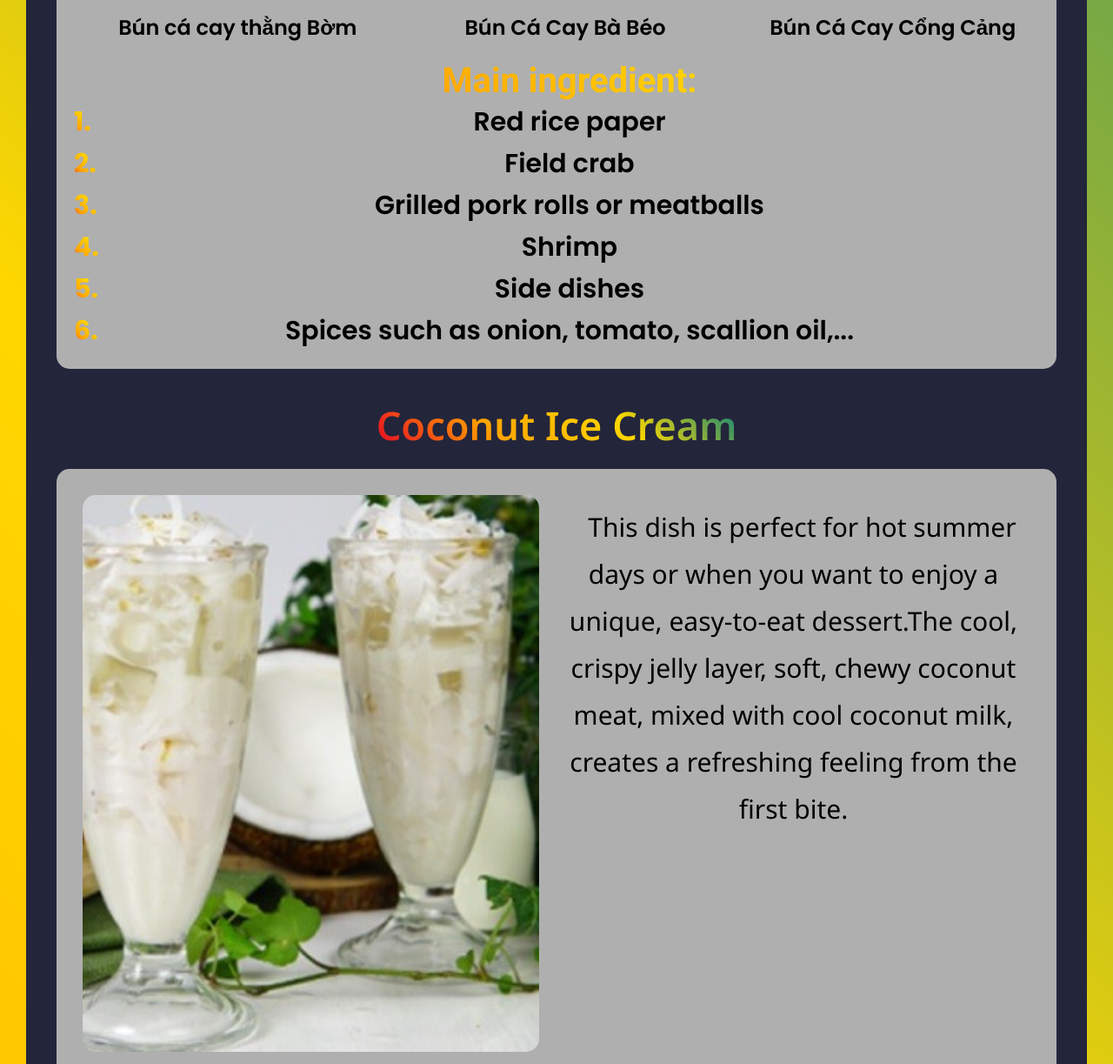
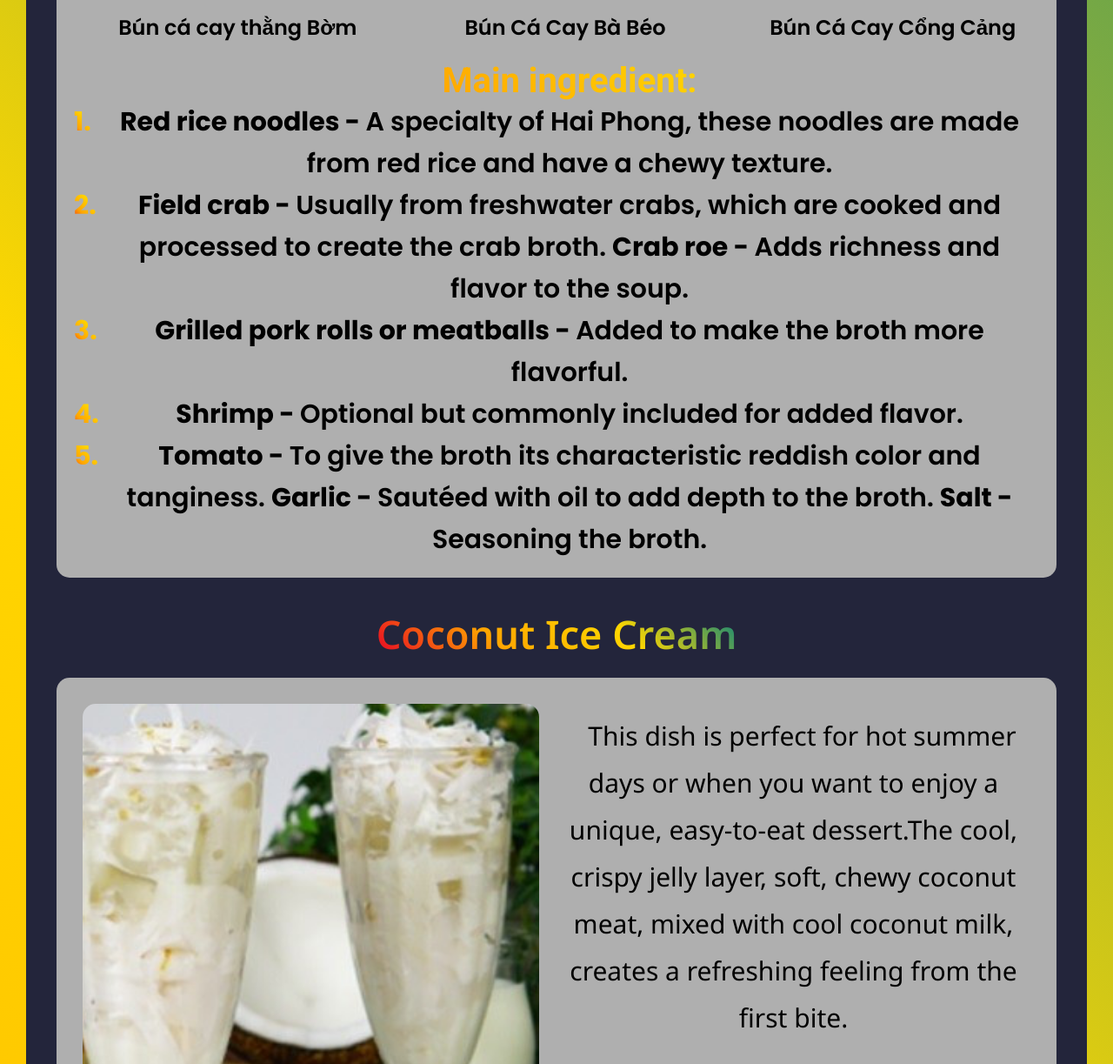
Before and after one commit to donguyenphu/Hai_Phong_Culture_Website, a PHP site: page /cuisine.php in a window 1280 px wide. Shown: the part 2207-3430 px from the top of the page at 87% size. Run offline with PHP 8.4, Linux system fonts and the light colour scheme.

Commit message:
update Cuisine Information

```diff
--- a/cuisine.php
+++ b/cuisine.php
@@ -1,3 +1,8 @@
+<?php
+    require_once './data/cuisinesInfo.php';
+    $htmlCuisines = '';
+
+?>
 <!DOCTYPE html>
 <html lang="en">
 <head>
@@ -18,7 +23,7 @@
                     Crab noodle soup
                 </a>
             </div>
-            <div class="CrabNoodleSoupWrapper">
+            <div class="descriptionCuisinesWrapper">
                 <div class="imageAndContentCuisineWrapper">
                     <div class="imgCNSwrapper">
                         <img src="./image/CrabNoodleSoup.jpg" class="imgCNSmain">
@@ -63,22 +68,22 @@
                     </div>
                     <ul class="detailIngredientWrapper">
                         <li class="detailIngredientMain">
-                            Red rice paper
+                            <strong>Red rice noodles - </strong>A specialty of Hai Phong, these noodles are made from red rice and have a chewy texture.
                         </li>
                         <li class="detailIngredientMain">
-                            Field crab
+                            <strong>Field crab - </strong>Usually from freshwater crabs, which are cooked and processed to create the crab broth.
+                            <strong>Crab roe - </strong>Adds richness and flavor to the soup.
                         </li>
                         <li class="detailIngredientMain">
-                            Grilled pork rolls or meatballs
+                            <strong>Grilled pork rolls or meatballs - </strong>Added to make the broth more flavorful.
                         </li>
                         <li class="detailIngredientMain">
-                            Shrimp
+                            <strong>Shrimp - </strong>Optional but commonly included for added flavor.
                         </li>
                         <li class="detailIngredientMain">
-                            Side dishes
-                        </li>
-                        <li class="detailIngredientMain">
-                            Spices such as onion, tomato, scallion oil,...
+                            <strong>Tomato - </strong>To give the broth its characteristic reddish color and tanginess.
+                            <strong>Garlic  - </strong>Sautéed with oil to add depth to the broth.
+                            <strong>Salt - </strong>Seasoning the broth.
                         </li>
                     </ul>
                 </div>
@@ -88,7 +93,7 @@
                     Coconut Ice Cream
                 </a>
             </div>
-            <div class="CoconutIceCreamWrapper">
+            <div class="descriptionCuisinesWrapper">
                 <div class="imageAndContentCuisineWrapper">
                     <div class="imageAndContentCuisineWrapper">
                         <div class="imgCNSwrapper">
@@ -184,7 +189,7 @@
                     Spicy bread
                 </a>
             </div>
-            <div class="SpicyBreadWrapper">
+            <div class="descriptionCuisinesWrapper">
                 <div class="imageAndContentCuisineWrapper">
                     <div class="imgCNSwrapper">
                         <img src="./image/Banh_my_que.jpg" class="imgCNSmain">
@@ -266,7 +271,7 @@
                     Stir-fried fish price
                 </a>
             </div>
-            <div class="StirFriedFishPriceWrapper">
+            <div class="descriptionCuisinesWrapper">
                 <div class="imageAndContentCuisineWrapper">
                     <div class="imgCNSwrapper">
                         <img src="./image/giaBeXao.jpeg" class="imgCNSmain">
--- /dev/null
+++ b/data/cuisinesInfo.php
@@ -0,0 +1,89 @@
+<?php
+
+$dishesInformation = [
+    [
+        'title' => 'Crab noodle soup',
+        'linkTitle' => 'https://www.dienmayxanh.com/vao-bep/cach-nau-banh-da-cua-ngon-dung-chuan-vi-hai-phong-01617',
+        'mainImage' => './image/CrabNoodleSoup.jpg',
+        'description' => 'Hai Phong crab noodle soup brings a rich, fatty but not greasy feeling, combined with the fresh taste of raw vegetables, the soft chewiness of rice noodles and the strong taste of the sea from crab and shrimp. A memorable dish!',
+        'GoogleMapLocation' => [
+            [
+                'LocationName' => 'Bún cá cay thằng Bờm',
+                'Frame' => 'https://www.google.com/maps/embed?pb=!1m18!1m12!1m3!1d29816.26248046438!2d106.63760991083983!3d20.9109996!2m3!1f0!2f0!3f0!3m2!1i1024!2i768!4f13.1!3m3!1m2!1s0x314a7bdf2eb4a9c3%3A0xfe9ffcd7975fcf75!2zQsO6biBDw6EgQ2F5IFRo4bqxbmcgQuG7nW0!5e0!3m2!1svi!2s!4v1733576521908!5m2!1svi!2s'
+            ],
+            [
+                'LocationName' => 'Bún Cá Cay Bà Béo',
+                'Frame' => 'https://www.google.com/maps/embed?pb=!1m18!1m12!1m3!1d59632.16541502954!2d106.63271074308481!3d20.911903722449452!2m3!1f0!2f0!3f0!3m2!1i1024!2i768!4f13.1!3m3!1m2!1s0x314a7b9d0e04141b%3A0xbb5b8e4d8fdb6a35!2zQsO6biBDw6EgQ2F5IELDoCBCw6lv!5e0!3m2!1svi!2s!4v1733576624898!5m2!1svi!2s'
+            ],
+            [
+                'LocationName' => 'Bún Cá Cay Cổng Cảng',
+                'Frame' => 'https://www.google.com/maps/embed?pb=!1m18!1m12!1m3!1d3727.010215201154!2d106.67133587417362!3d20.91190868070834!2m3!1f0!2f0!3f0!3m2!1i1024!2i768!4f13.1!3m3!1m2!1s0x314a7b9db04c5223%3A0x93956b9366557399!2zQsO6biBDw6EgQ2F5IEPhu5VuZyBD4bqjbmcgxJDhurdjIFPhuqNuIEjhuqNpIFBow7JuZw!5e0!3m2!1svi!2s!4v1733576593298!5m2!1svi!2s'
+            ]
+        ],
+        'mainIngredients' => [
+            'Red rice paper', 'Field crab', 'Grilled pork rolls or meatballs', 'Shrimp', 'Spices such as onion, tomato, scallion oil,...'
+        ]
+    ],
+    [
+        'title' => 'Coconut Ice Cream',
+        'linkTitle' => 'https://vnexpress.net/doi-song-cooking-che-dua-dam-hai-phong-4600276.html',
+        'mainImage' => './image/CoconutIceCream.jpg',
+        'description' => 'This dish is perfect for hot summer days or when you want to enjoy a unique, easy-to-eat dessert.The cool, crispy jelly layer, soft, chewy coconut meat, mixed with cool coconut milk, creates a refreshing feeling from the first bite.',
+        'GoogleMapLocation' => [
+            [
+                'LocationName' => 'Dừa dầm Hiền Béo',
+                'Frame' => 'https://www.google.com/maps/embed?pb=!1m18!1m12!1m3!1d3728.645685832622!2d106.68879727417136!3d20.846009380757973!2m3!1f0!2f0!3f0!3m2!1i1024!2i768!4f13.1!3m3!1m2!1s0x314a7b30df1e4d97%3A0xd306586f1081e48!2zROG7qkEgROG6pk0gSEnhu4BOIELDiU8!5e0!3m2!1svi!2s!4v1733569276357!5m2!1svi!2s'
+            ],
+            [
+                'LocationName' => 'Dừa dầm cô Tuyến - Cafe cốt dừa Hải Phòng',
+                'Frame' => 'https://www.google.com/maps/embed?pb=!1m18!1m12!1m3!1d3728.607314647107!2d106.68840167417149!3d20.84755778075676!2m3!1f0!2f0!3f0!3m2!1i1024!2i768!4f13.1!3m3!1m2!1s0x314a7a90f4c0d0ef%3A0x66fe01710b18aa4d!2zROG7q2EgROG6p20gQ8O0IFR1eeG6v24tIENhZmUgQ-G7kXQgROG7q2EgSOG6o2kgUGjDsm5n!5e0!3m2!1svi!2s!4v1733569330007!5m2!1svi!2s'
+            ],
+            [
+                'LocationName' => 'Dừa dầm cô Vinh',
+                'Frame' => 'https://www.google.com/maps/embed?pb=!1m18!1m12!1m3!1d3728.639877297973!2d106.68909347417132!3d20.846243780757888!2m3!1f0!2f0!3f0!3m2!1i1024!2i768!4f13.1!3m3!1m2!1s0x314a7ba0015a8103%3A0xdd5fa0b6121edc02!2zROG7q2EgROG6p20gQ8O0IFZpbmg!5e0!3m2!1svi!2s!4v1733569366514!5m2!1svi!2s'
+            ]
+        ]
+    ],
+    [
+        'title' => 'Spicy bread',
+        'linkTitle' => 'hhttps://www.dienmayxanh.com/vao-bep/cach-lam-banh-mi-cay-hai-phong-thom-ngon-chuan-vi-05808',
+        'mainImage' => './image/Banh_my_que.jpg',
+        'description' => 'Hai Phong spicy bread, also known as baguette, is a famous street food specialty of Hai Phong. With its compact shape, crispy crust, fragrant pate filling, combined with the characteristic spicy taste of chili sauce, this dish has become a culinary symbol of the port city.',
+        'GoogleMapLocation' => [
+            [
+                'LocationName' => 'Bánh mì cay bà già Lê Lợi Hải Phòng',
+                'Frame' => 'https://www.google.com/maps/embed?pb=!1m18!1m12!1m3!1d3728.3303190467614!2d106.69045357417187!3d20.85873218074844!2m3!1f0!2f0!3f0!3m2!1i1024!2i768!4f13.1!3m3!1m2!1s0x314a7aec7c01572d%3A0x813d03397de354d1!2zQsOhbmggTeG7syBDYXkgQsOgIEdpw6AgTMOqIEzhu6NpIEjhuqNpIFBow7JuZw!5e0!3m2!1svi!2s!4v1733568477866!5m2!1svi!2s'
+            ],
+            [
+                'LocationName' => 'Tiệm bánh mì cay ông Cuông',
+                'Frame' => 'https://www.google.com/maps/embed?pb=!1m18!1m12!1m3!1d3728.599582588019!2d106.68278047417144!3d20.84786978075662!2m3!1f0!2f0!3f0!3m2!1i1024!2i768!4f13.1!3m3!1m2!1s0x314a7a8fac5efec7%3A0x11debee10f6ecd39!2zVGnhu4dtIELDoW5oIE3DrCBDYXkgw5RuZyBDdcO0bmc!5e0!3m2!1svi!2s!4v1733568538562!5m2!1svi!2s'
+            ],
+            [
+                'LocationName' => 'Bánh mì cay Hải Phòng - Khánh Nạp',
+                'Frame' => 'https://www.google.com/maps/embed?pb=!1m18!1m12!1m3!1d3728.596446363947!2d106.68288302417142!3d20.847996330756484!2m3!1f0!2f0!3f0!3m2!1i1024!2i768!4f13.1!3m3!1m2!1s0x314a7bcd57a4cb41%3A0x684ce7b8397c8167!2zQsOhbmggbcOsIGNheSBI4bqjaSBQaMOybmcgLSBLaMOhbmggTuG6oXA!5e0!3m2!1svi!2s!4v1733568585676!5m2!1svi!2s'
+            ]
+        ]
+    ],
+    [
+        'title' => 'Stir-fried fish price',
+        'linkTitle' => 'https://vnexpress.net/gia-be-xao-dac-san-thu-thach-long-kien-nhan-o-hai-phong-4637033.html',
+        'mainImage' => './image/giaBeXao.jpeg',
+        'description' => 'Stir-fried bean sprouts with Hai Phong is a rustic but extremely special dish of the port city, famous for its rich flavor and unique preparation method. Bean sprouts are a small seafood, shaped like bean sprouts, often stir-fried with spices and herbs to create a delicious and unique dish.',
+        'GoogleMapLocation' => [
+            [
+                'LocationName' => 'Giá bể chợ Chu Văn An',
+                'Frame' => 'https://www.google.com/maps/embed?pb=!1m18!1m12!1m3!1d3728.4841982122052!2d106.6863720741717!3d20.852525180753084!2m3!1f0!2f0!3f0!3m2!1i1024!2i768!4f13.1!3m3!1m2!1s0x314a7b12548392fb%3A0x9e1ed33104652852!2zR2nDoSBi4buDIGNo4bujIENodSBWxINuIEFu!5e0!3m2!1svi!2s!4v1733576908943!5m2!1svi!2s'
+            ],
+            [
+                'LocationName' => 'Bà Minh-Giá bể',
+                'Frame' => 'https://www.google.com/maps/embed?pb=!1m18!1m12!1m3!1d3728.557874648664!2d106.68248877417157!3d20.8495526807553!2m3!1f0!2f0!3f0!3m2!1i1024!2i768!4f13.1!3m3!1m2!1s0x314a7a8e8aac1ec3%3A0xb1f20750f9892a23!2zQsOgIE1pbmgtR2nDoSBi4buD!5e0!3m2!1svi!2s!4v1733576990085!5m2!1svi!2s'
+            ],
+            [
+                'LocationName' => 'Giá Bể Xào, Gỏi',
+                'Frame' => 'https://www.google.com/maps/embed?pb=!1m18!1m12!1m3!1d3728.548722772593!2d106.66639357073532!3d20.849921938221744!2m3!1f0!2f0!3f0!3m2!1i1024!2i768!4f13.1!3m3!1m2!1s0x314a7b0034579b4b%3A0x797a0871c07a559b!2zR2nDoSBC4buDIFjDoG8sIEfhu49p!5e0!3m2!1svi!2s!4v1733577074253!5m2!1svi!2s'
+            ]
+        ]
+    ]
+];
+
+?>
--- a/styleCuisines.css
+++ b/styleCuisines.css
@@ -1,4 +1,4 @@
-.CrabNoodleSoupWrapper, .CoconutIceCreamWrapper, .SpicyBreadWrapper, .StirFriedFishPriceWrapper {
+.descriptionCuisinesWrapper {
     padding: 20px;
     background-color: #afafaf;
     border-radius: 15px;
```
